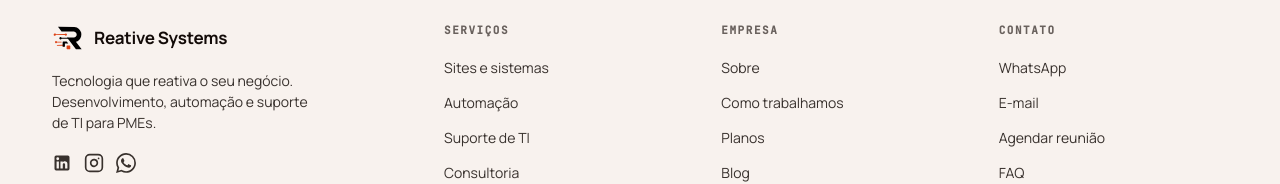
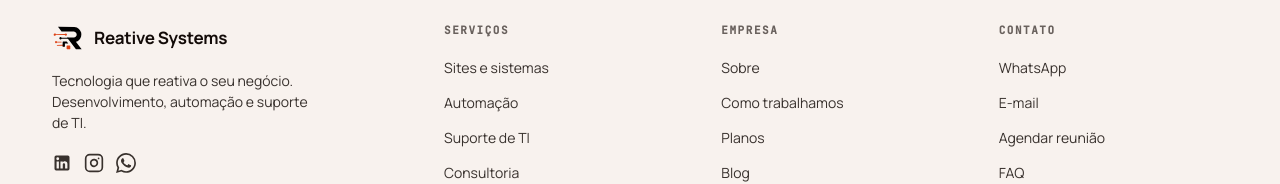
Before and after one commit to pablomigueldias/reative-site, a Next.js app: page / in a window 1280 px wide. Shown: the part 8444-8628 px from the top of the page. Built offline with nearby package versions, Linux system fonts and the light colour scheme; no server answers.

Commit message:
conteudo footer atualizado

```diff
--- a/components/layout/Footer.tsx
+++ b/components/layout/Footer.tsx
@@ -14,8 +14,7 @@ export function Footer(): JSX.Element {
               <span className="brand-name">{config.site.name}</span>
             </Link>
             <p>
-              Tecnologia que reativa o seu negócio. Desenvolvimento, automação
-              e suporte de TI para PMEs.
+              Tecnologia que reativa o seu negócio. Desenvolvimento, automação e suporte de TI.
             </p>
             <div style={{ display: 'flex', gap: 12, marginTop: 20 }}>
               <a
```
